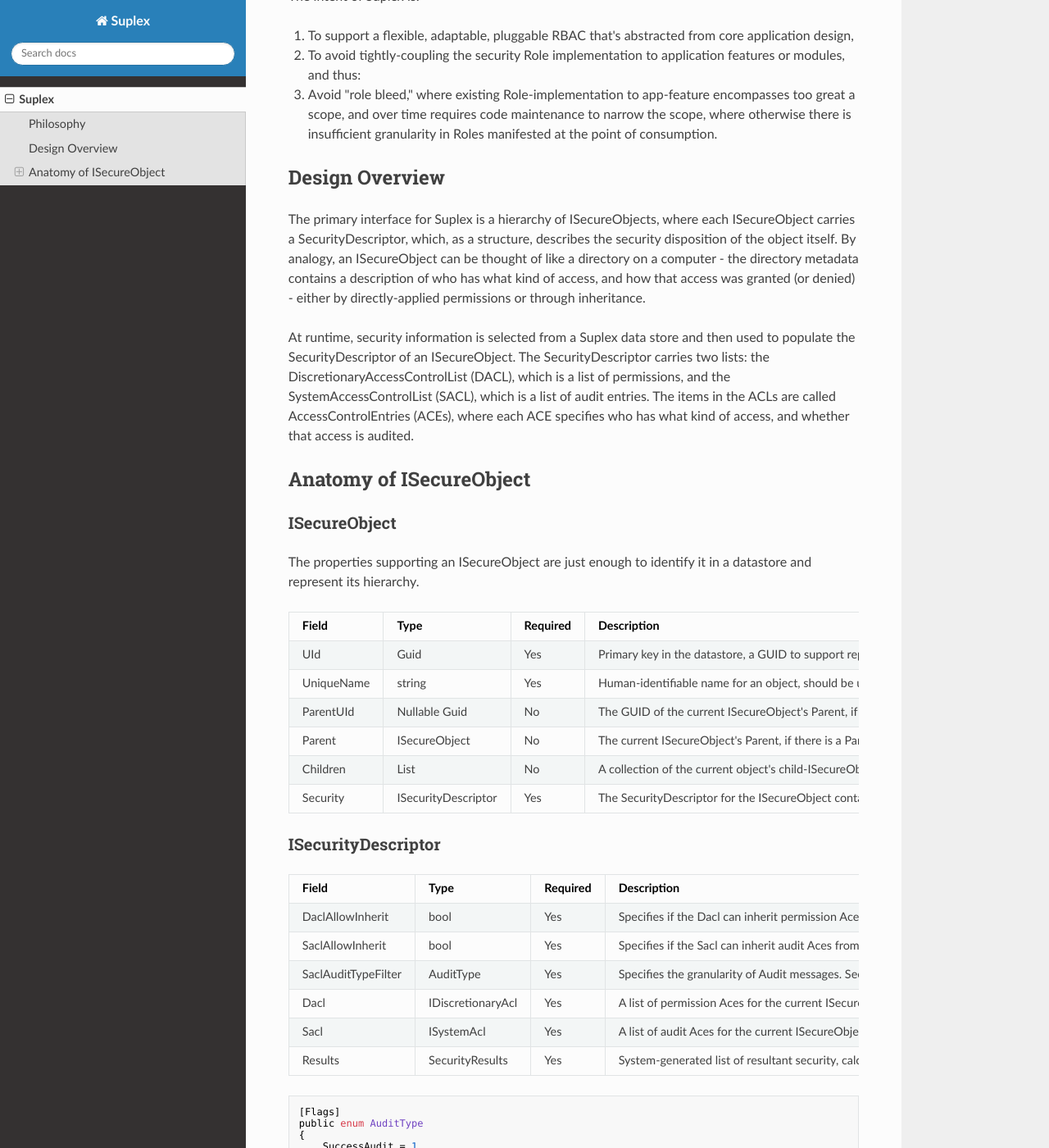
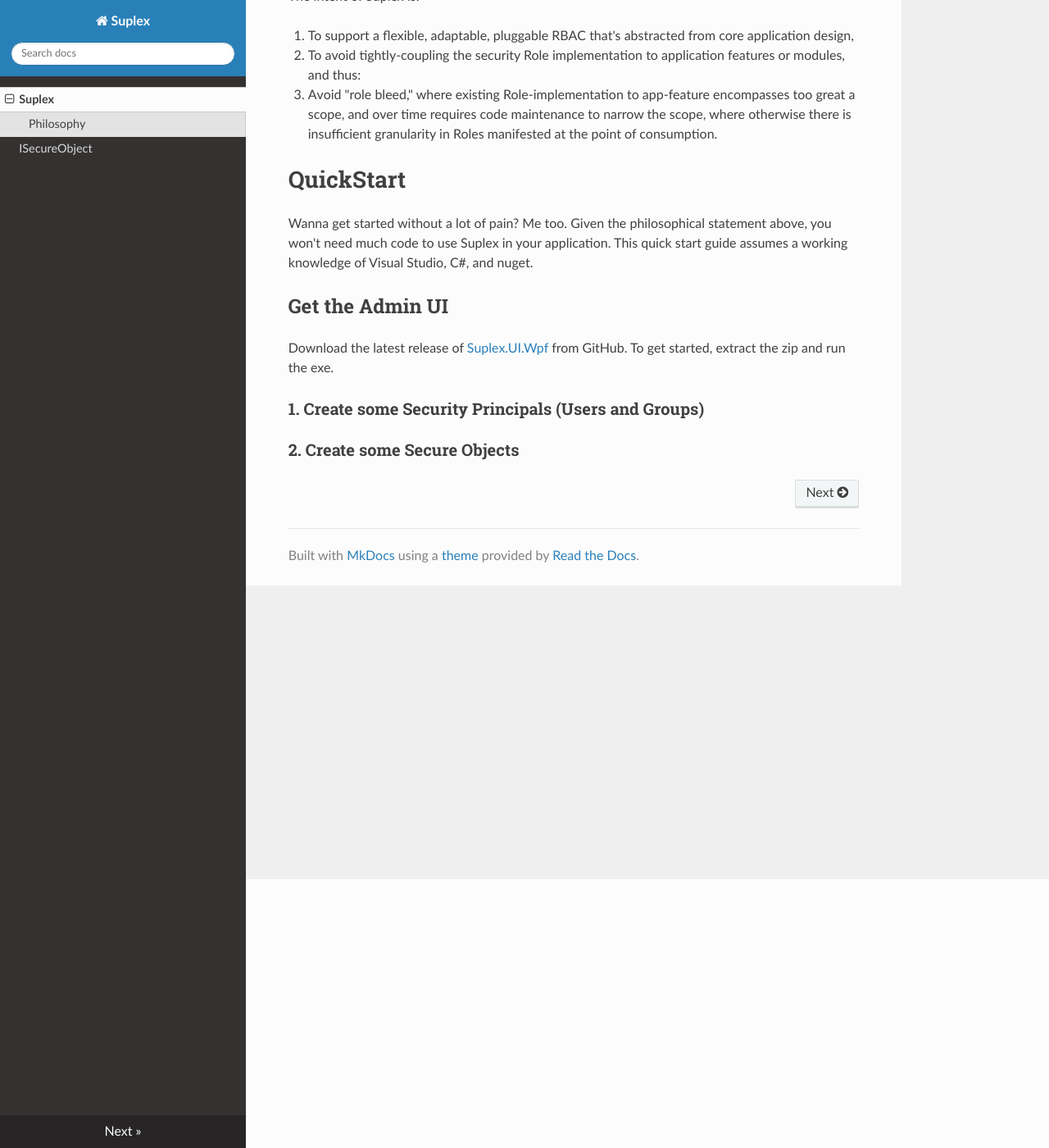
Before and after one commit to SuplexProject/Suplex.Docs, an MkDocs documentation site: the page built from docs/index.md, in a window 1280 px wide and 1400 px high, scrolled down 328 px. Shown: the whole window at 82% size. Built offline with MkDocs 1.6.1, drawn with Linux system fonts in a browser that asks for light colours; nearby versions of some CDN libraries; old or Windows-style settings are respelled for this version of MkDocs; some of the changed text lies outside the part shown.

Commit message:
adding quickstart

````diff
--- a/docs/index.md
+++ b/docs/index.md
@@ -10,122 +10,14 @@ The intent of Suplex is:
 2. To avoid tightly-coupling the security Role implementation to application features or modules, and thus:
 3. Avoid "role bleed," where existing Role-implementation to app-feature encompasses too great a scope, and over time requires code maintenance to narrow the scope, where otherwise there is insufficient granularity in Roles manifested at the point of consumption.
 
-## Design Overview
+# QuickStart
 
-The primary interface for Suplex is a hierarchy of ISecureObjects, where each ISecureObject carries a SecurityDescriptor, which, as a structure, describes the security disposition of the object itself.  By analogy, an ISecureObject can be thought of like a directory on a computer - the directory metadata contains a description of who has what kind of access, and how that access was granted (or denied) - either by directly-applied permissions or through inheritance.
+Wanna get started without a lot of pain?  Me too.  Given the philosophical statement above, you won't need much code to use Suplex in your application.  This quick start guide assumes a working knowledge of Visual Studio, C#, and nuget.
 
-At runtime, security information is selected from a Suplex data store and then used to populate the SecurityDescriptor of an ISecureObject.  The SecurityDescriptor carries two lists: the DiscretionaryAccessControlList (DACL), which is a list of permissions, and the SystemAccessControlList (SACL), which is a list of audit entries.  The items in the ACLs are called AccessControlEntries (ACEs), where each ACE specifies who has what kind of access, and whether that access is audited.
+## Get the Admin UI
 
-## Anatomy of ISecureObject
+Download the latest release of <a href="https://github.com/SuplexProject/Suplex.UI.Wpf/releases" target="_blank">Suplex.UI.Wpf</a> from GitHub.  To get started, extract the zip and run the exe.
 
-### ISecureObject
+### 1. Create some Security Principals (Users and Groups)
 
-The properties supporting an ISecureObject are just enough to identify it in a datastore and represent its hierarchy.
-
-|Field|Type|Required|Description
-|-|-|-|-
-|UId|Guid|Yes|Primary key in the datastore, a GUID to support replication amongst stores.
-|UniqueName|string|Yes|Human-identifiable name for an object, should be unique within a hierarchy.
-|ParentUId|Nullable Guid|No|The GUID of the current ISecureObject's Parent, if there is a Parent.
-|Parent|ISecureObject|No|The current ISecureObject's Parent, if there is a Parent.
-|Children|List|No|A collection of the current object's child-ISecureObjects, if there are any.
-|Security|ISecurityDescriptor|Yes|The SecurityDescriptor for the ISecureObject contains a description of the security disposition.
-
-### ISecurityDescriptor
-
-|Field|Type|Required|Description
-|-|-|-|-
-|DaclAllowInherit|bool|Yes|Specifies if the Dacl can inherit permission Aces from parent-ISecureObject-Dacls.
-|SaclAllowInherit|bool|Yes|Specifies if the Sacl can inherit audit Aces from parent-ISecureObject-Sacls.
-|SaclAuditTypeFilter|AuditType|Yes|Specifies the granularity of Audit messages.  See below for detail.
-|Dacl|IDiscretionaryAcl|Yes|A list of permission Aces for the current ISecureObject.  At runtime, inheritable permission Aces are evaluated as part of the current Dacl.
-|Sacl|ISystemAcl|Yes|A list of audit Aces for the current ISecureObject.  At runtime, inheritable audit Aces are evaluated as part of the current Sacl.
-|Results|SecurityResults|Yes|System-generated list of resultant security, calculated post-eval.
-
-```c#
-[Flags]
-public enum AuditType
-{
-    SuccessAudit = 1,
-    FailureAudit = 2,
-    Information = 4,
-    Warning = 8,
-    Error = 16,
-    Detail = 32
-}
-```
-
-### AccessControlLists (Acls)
-
-#### DiscretionaryAcl (Dacl)
-
-The Discretionary Access Control List is a collection of IAccessControlEntry (Aces).  A Dacl specifies whether specific permissions are granted/denied to an object.
-
-#### SystemAcl (Sacl)
-
-The System Access Control List is a collection of IAccessControlEntryAudit (AuditAces).  A Sacl specifies what permissions (as specified in the Dacl) will generate audit records.
-
-### IAccessControlEntry\<T> (Ace)
-
-|Field|Type|Required|Description
-|-|-|-|-
-|UId|Guid|Yes|Primary key in the datastore, a GUID to support replication amongst stores.
-|Allowed|bool|Yes|A value of `true` grants access to a permission, and a value of `false` explicitly denies access to a permission.  **Important**: An explicit deny __always__ overrides a grant.
-|InheritedFrom|Nullable Guid|No|System-populated at runtime; the UId of the original Ace from which the current entry was created.
-|TrusteeUId|Nullable Guid|No*|The UId of the User or Group to which the Ace is assigned.  When the containing Acl is evaluated, any Aces present will be included in the resultant security calculation.  Strictly speaking, Trustee-free Aces could be inserted into an Acl at runtime and evaluated safely.
-|Right|T|Yes|T can be any Enum with a Flags attribute, such that individual rights can be combined for a single permission entry.  Built-in Rights enums are shown below.
-
-```c#
-[Flags]
-public enum UIRight
-{
-    FullControl = 7,
-    Operate = 4,
-    Enabled = 2,
-    Visible = 1
-}
-
-[Flags]
-public enum RecordRight
-{
-    FullControl = 31,
-    Delete = 16,
-    Update = 8,
-    Insert = 4,
-    Select = 2,
-    List = 1
-}
-
-[Flags]
-public enum FileSystemRight
-{
-    FullControl = 511,
-    Execute = 256,
-    Delete = 128,
-    Write = 64,
-    Create = 32,
-    Read = 16,
-    List = 8,
-    ChangePermissions = 4,
-    ReadPermissions = 2,
-    TakeOwnership = 1
-}
-
-[Flags]
-public enum SynchronizationRight
-{
-    TwoWay = 7,
-    Upload = 5,
-    Download = 3,
-    OneWay = 1
-}
-```
-
-### IAccessControlEntryAudit (AuditAce)
-
-An IAccessControlEntryAudit ace inherits all the properties from IAccessControlEntry\<T>, but changes the behavior of `Allowed` and additionally implements `Denied`, as described below.
-
-|Field|Type|Required|Description
-|-|-|-|-
-|Allowed|bool|Yes|Specifies whether to audit grants for a permission.
-|Denied|bool|Yes|Specifies whether to audit explicit denies for a permission.
+### 2. Create some Secure Objects
--- a/mkdocs.yml
+++ b/mkdocs.yml
@@ -1,4 +1,5 @@
 site_name: Suplex
 pages:
 - Suplex: index.md
+- ISecureObject: isecureobject.md
 theme: readthedocs
````
Also changed, not shown: docs/isecureobject.md (added, +128 -0 lines).
